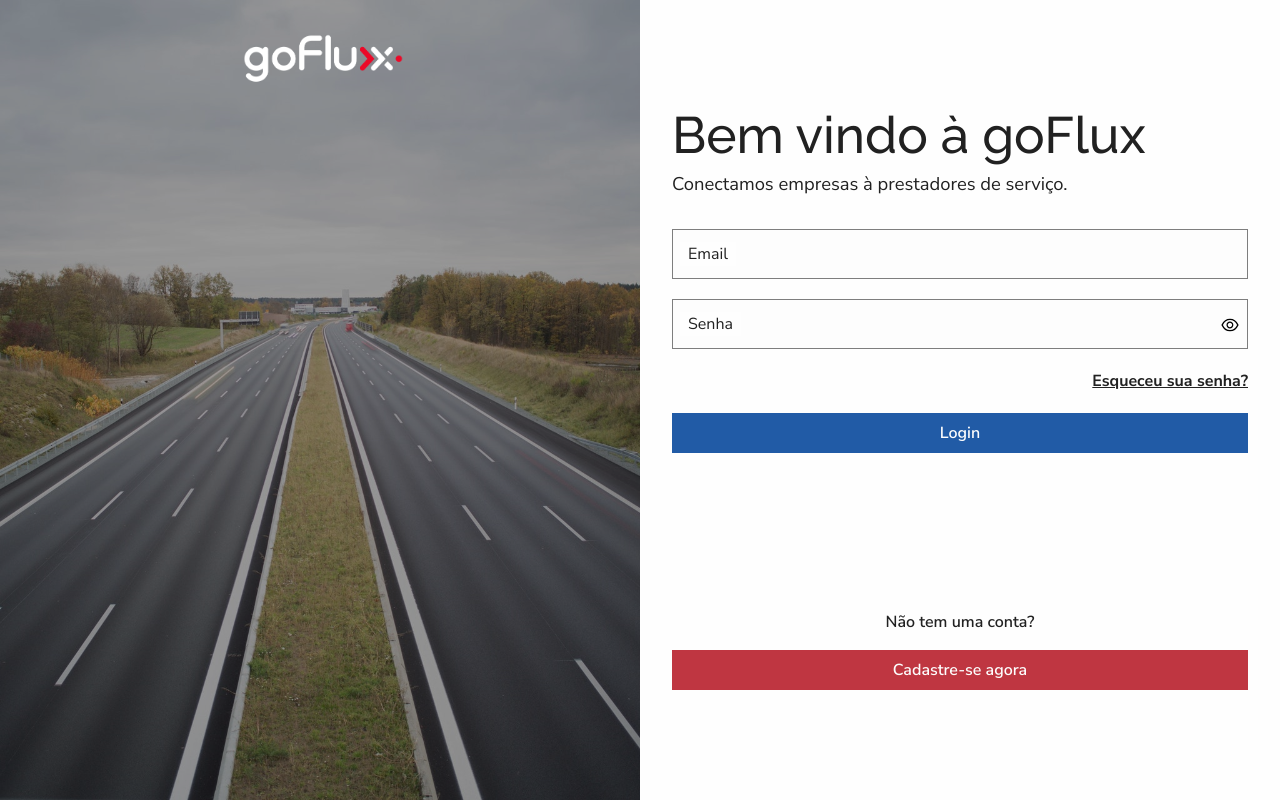
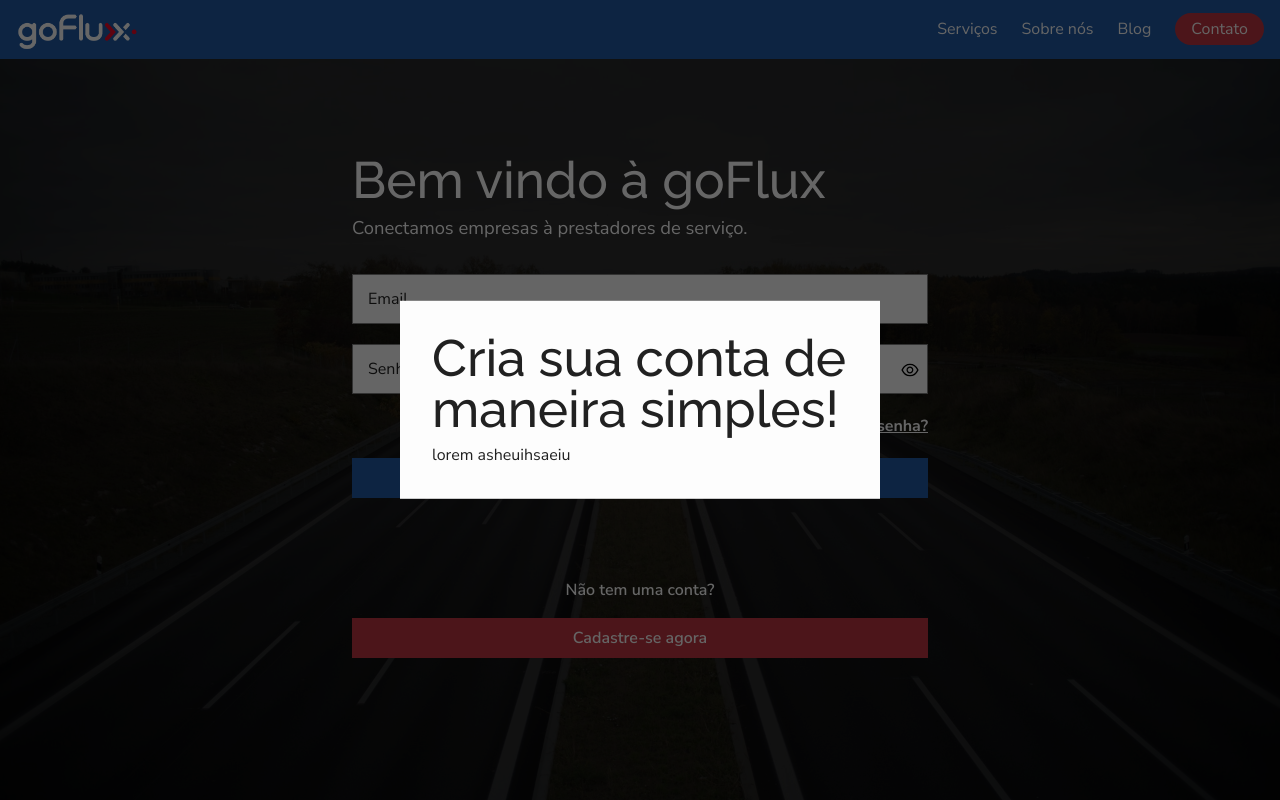
Before and after one commit to pedrodruviaro/goFlux, a React (Create React App) app in the folder client/: page / in a window 1280 px wide. Both pictures are taken after a click on the button "Cadastre-se agora". Built offline with nearby package versions, Linux system fonts and the light colour scheme.

Commit message:
iniciando modal de registro

```diff
--- a/client/src/components/InputWrapper/index.jsx
+++ b/client/src/components/InputWrapper/index.jsx
@@ -24,12 +24,9 @@ export const InputWrapper = styled.div`
         cursor: text;
         transition: top 200ms ease-in, left 200ms ease-in,
             font-size 200ms ease-in;
-        background-color: ${(props) => props.theme.bodyBg};
 
-        @media (max-width: 720px) {
-            background-color: ${(props) => props.theme.light};
-            color: ${(props) => props.theme.dark};
-        }
+        background-color: ${(props) => props.theme.light};
+        color: ${(props) => props.theme.dark};
     }
     .form__input:focus ~ .form__label,
     .form__input:not(:placeholder-shown).form__input:not(:focus)
--- /dev/null
+++ b/client/src/components/RegisterModal/index.jsx
@@ -0,0 +1,19 @@
+import React, { useState } from "react";
+import { RegisterModal } from "./styles";
+import { useClickOutside } from "../../hooks/useClickOutside";
+
+export default function Index({ setModalRegisterOpen }) {
+    const [isOpen, setIsOpen] = useState(true);
+
+    let domNode = useClickOutside(() => {
+        setIsOpen(false);
+        setModalRegisterOpen(false);
+    });
+
+    return (
+        <RegisterModal active={isOpen} ref={domNode}>
+            <h1>Cria sua conta de maneira simples!</h1>
+            <p>lorem asheuihsaeiu </p>
+        </RegisterModal>
+    );
+}
--- /dev/null
+++ b/client/src/components/RegisterModal/styles.jsx
@@ -0,0 +1,15 @@
+import styled from "styled-components";
+
+export const RegisterModal = styled.div`
+    padding: 2rem;
+    width: min(30rem, 100%);
+    background-color: ${(props) => props.theme.light};
+    color: ${(props) => props.theme.dark};
+
+    position: fixed;
+    top: 50%;
+    left: 50%;
+    transform: translate(-50%, -50%);
+
+    box-shadow: 0px 0px 100vw 100vw rgba(0, 0, 0, 0.6);
+`;
--- /dev/null
+++ b/client/src/hooks/useClickOutside.jsx
@@ -0,0 +1,21 @@
+import { useEffect, useRef } from "react";
+
+export const useClickOutside = (handler) => {
+    let domNode = useRef();
+
+    useEffect(() => {
+        let maybeHandler = (event) => {
+            if (!domNode.current.contains(event.target)) {
+                handler();
+            }
+        };
+
+        document.addEventListener("mousedown", maybeHandler);
+
+        return () => {
+            document.removeEventListener("mousedown", maybeHandler);
+        };
+    });
+
+    return domNode;
+};
--- a/client/src/pages/Login/index.jsx
+++ b/client/src/pages/Login/index.jsx
@@ -1,18 +1,42 @@
 import React, { useState } from "react";
-import { Container, BannerContainer, RightSide } from "./styles";
+import {
+    Container,
+    Hamburger,
+    HeaderHome,
+    LoginContainer,
+    Navbar,
+} from "./styles";
 import { AiOutlineEye, AiOutlineEyeInvisible } from "react-icons/ai";
 import { Button } from "../../components/Button";
 import { InputWrapper } from "../../components/InputWrapper";
+import RegisterModal from "../../components/RegisterModal";
 
 export default function Index() {
     const [showPassword, setShowPassword] = useState(false);
+    const [navbarOpen, setNavbarOpen] = useState(false);
+    const [modalRegisterOpen, setModalRegisterOpen] = useState(false);
 
     return (
         <Container>
-            <BannerContainer>
-                <img src="/images/logo.png" alt="" />
-            </BannerContainer>
-            <RightSide>
+            <HeaderHome>
+                <h1>
+                    <img src="/images/logo.png" alt="" />
+                </h1>
+                <Hamburger
+                    active={navbarOpen}
+                    onClick={() => setNavbarOpen(!navbarOpen)}
+                >
+                    <span></span>
+                </Hamburger>
+
+                <Navbar open={navbarOpen}>
+                    <a href="/">Serviços</a>
+                    <a href="/">Sobre nós</a>
+                    <a href="/">Blog</a>
+                    <a href="/">Contato</a>
+                </Navbar>
+            </HeaderHome>
+            <LoginContainer>
                 <div>
                     <h1>Bem vindo à goFlux</h1>
                     <span>Conectamos empresas à prestadores de serviço.</span>
@@ -58,9 +82,20 @@ export default function Index() {
                 </div>
                 <section>
                     <span>Não tem uma conta?</span>
-                    <Button secondary>Cadastre-se agora</Button>
+                    <Button
+                        secondary
+                        onClick={() => setModalRegisterOpen(true)}
+                    >
+                        Cadastre-se agora
+                    </Button>
                 </section>
-            </RightSide>
+
+                {modalRegisterOpen && (
+                    <RegisterModal
+                        setModalRegisterOpen={setModalRegisterOpen}
+                    />
+                )}
+            </LoginContainer>
         </Container>
     );
 }
--- a/client/src/pages/Login/styles.jsx
+++ b/client/src/pages/Login/styles.jsx
@@ -1,58 +1,28 @@
-import styled from "styled-components";
+import styled, { css } from "styled-components";
 
 export const Container = styled.div`
     min-height: 100vh;
-
-    display: flex;
-    align-items: stretch;
-
-    > * {
-        flex: 1;
-    }
-
-    @media (max-width: 720px) {
-        background-image: url(${"/images/home.jpg"});
-        background-color: rgba(0, 0, 0, 0.8);
-        background-blend-mode: multiply;
-        background-size: cover;
-        background-position: center;
-        background-repeat: no-repeat;
-
-        color: white;
-    }
-`;
-
-export const BannerContainer = styled.div`
     background-image: url(${"/images/home.jpg"});
-    background-color: rgba(0, 0, 0, 0.4);
+    background-color: rgba(0, 0, 0, 0.82);
     background-blend-mode: multiply;
     background-size: cover;
     background-position: center;
     background-repeat: no-repeat;
 
-    img {
-        max-width: 200px;
-        margin: 1rem auto;
-    }
-
-    @media (max-width: 720px) {
-        display: none;
-    }
+    color: white;
 `;
 
-export const RightSide = styled.div`
+export const LoginContainer = styled.div`
     max-width: 40rem;
-    margin: 0 auto;
+    margin: 4rem auto 0;
     padding: 2rem;
-    min-height: 100vh;
 
     display: flex;
     flex-direction: column;
-    justify-content: space-around;
 
     > div {
         h1 {
-            font-size: clamp(2rem, 4vw, 3.75rem);
+            font-size: clamp(2.25rem, 4vw, 3.75rem);
             line-height: 1;
             margin-bottom: 0.5rem;
         }
@@ -79,6 +49,7 @@ export const RightSide = styled.div`
 
     > section {
         text-align: center;
+        margin-top: 5rem;
 
         span {
             font-weight: 600;
@@ -90,3 +61,112 @@ export const RightSide = styled.div`
         }
     }
 `;
+
+export const HeaderHome = styled.header`
+    background-color: ${(props) => props.theme.darkBlue};
+
+    display: flex;
+    align-items: center;
+    justify-content: space-between;
+    padding-right: 1rem;
+
+    position: relative;
+
+    h1 {
+        max-width: 150px;
+    }
+`;
+
+export const Hamburger = styled.div`
+    cursor: pointer;
+    display: flex;
+    flex-direction: column;
+    gap: 6px;
+    padding: 0.5rem 0 0.5rem;
+
+    display: none;
+
+    @media (max-width: 720px) {
+        display: flex;
+    }
+
+    &:after,
+    &:before {
+        content: "";
+        background-color: #fff;
+        display: block;
+        width: 30px;
+        height: 2px;
+        position: relative;
+
+        transition: all 200ms;
+    }
+
+    span {
+        background-color: #fff;
+        display: block;
+        width: 30px;
+        height: 2px;
+    }
+
+    ${(props) =>
+        props.active &&
+        css`
+            > span {
+                display: none;
+            }
+
+            &:after {
+                transform: rotate(45deg);
+                top: -4px;
+            }
+
+            &:before {
+                transform: rotate(-45deg);
+                top: 4px;
+            }
+        `}
+`;
+
+export const Navbar = styled.nav`
+    color: ${(props) => props.theme.light};
+    display: flex;
+    align-items: center;
+    gap: 1.5rem;
+    position: relative;
+
+    a:hover {
+        filter: brightness(0.8);
+    }
+
+    a:last-child {
+        background-color: ${(props) => props.theme.darkRed};
+        padding: 0.25rem 1rem;
+        border-radius: 20px;
+    }
+
+    @media (max-width: 720px) {
+        position: fixed;
+        background-color: ${(props) => props.theme.dark};
+        right: 0;
+
+        flex-direction: column;
+        align-items: center;
+        gap: 2rem;
+        bottom: 0;
+        top: 59px;
+        padding-top: 2rem;
+        width: 70%;
+        max-width: 20rem;
+        z-index: 2;
+
+        transition: transform 300ms ease;
+        transform: translateX(100%);
+
+        ${(props) =>
+            props.open &&
+            css`
+                transform: translateX(0);
+            `}
+    }
+`;
```
